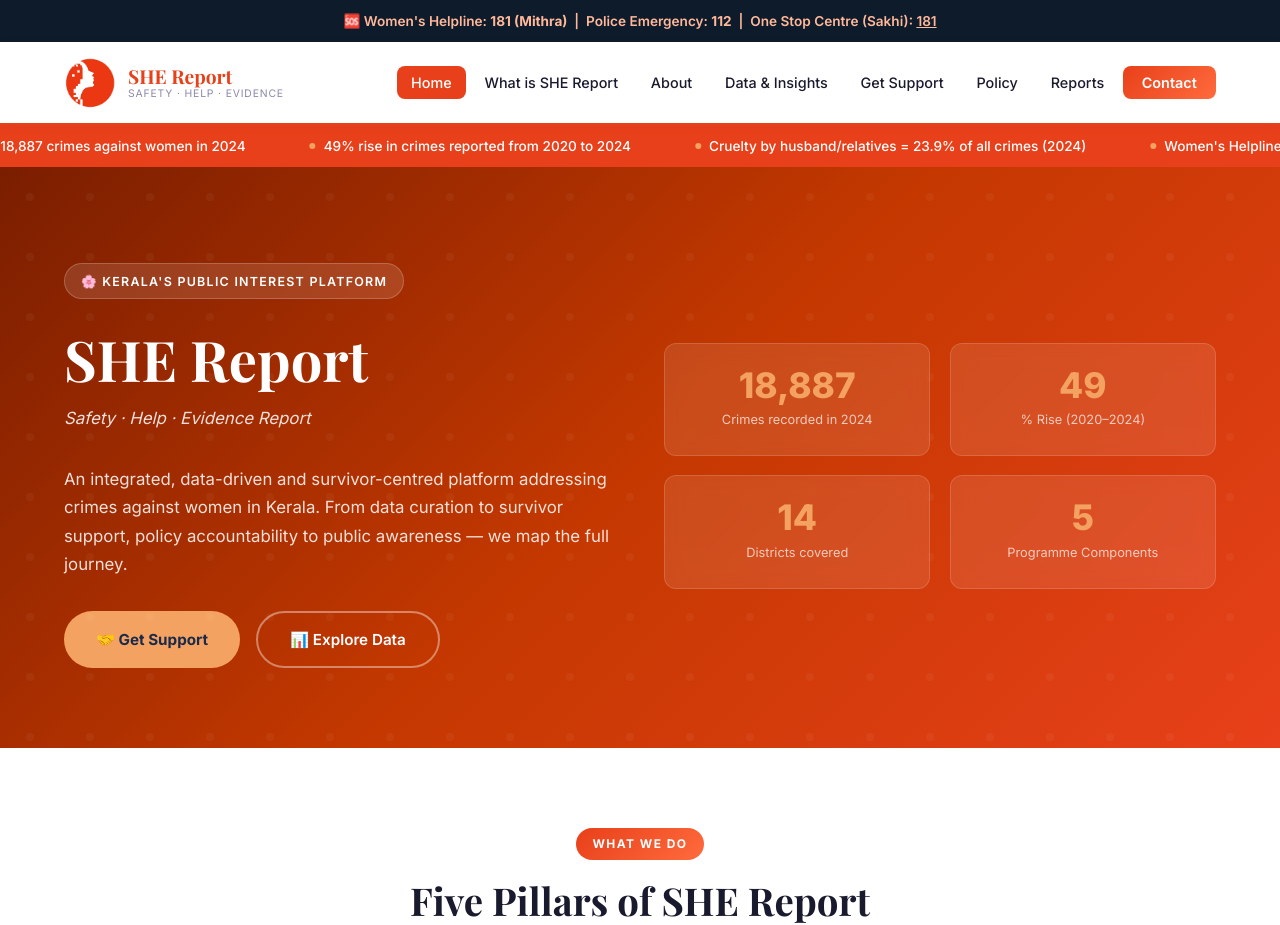
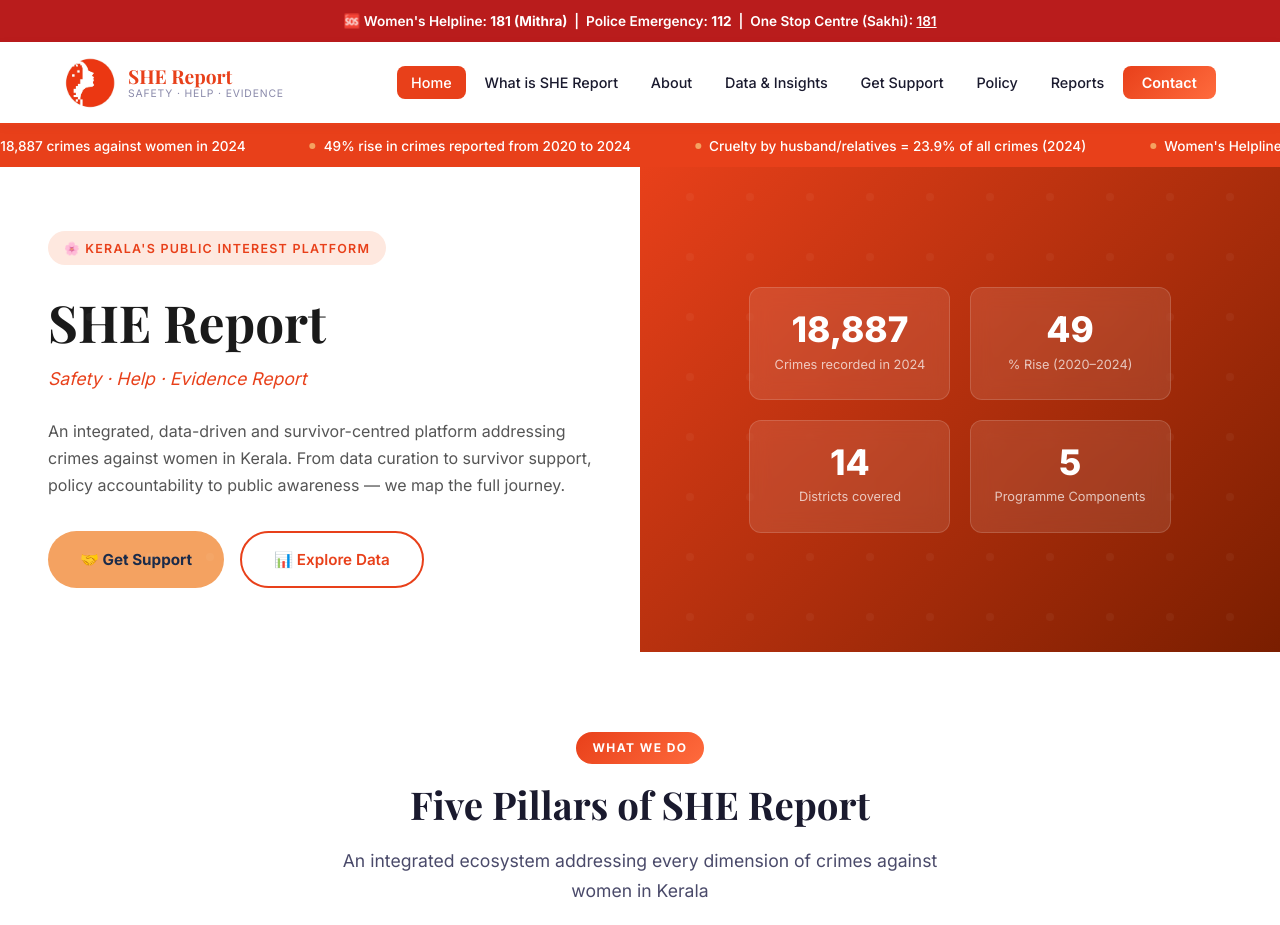
Before and after one commit to athira2622004/shereport, a Django app: page / in a window 1280 px wide. Shown: the top 925 px of the page. Run offline with Django 4.2, Linux system fonts and the light colour scheme; data comes from the database, SQL or seed files in the repository; data that the repository does not hold is empty; parts of the project's set-up code (start-up, migrations or seed data) failed here and were passed over.

Commit message:
change theme

```diff
--- a/core/static/core/css/style.css
+++ b/core/static/core/css/style.css
@@ -1007,8 +1007,8 @@
 }
 
 .emergency-bar {
-  background: #0d1b2a;
-  color: #ffb89a;
+  background: #B91C1C;
+  color: white;
   text-align: center;
   padding: 0.6rem;
   font-size: 0.85rem;
@@ -1016,7 +1016,7 @@
 }
 
 .emergency-bar a {
-  color: #ffb89a;
+  color: white;
   text-decoration: underline;
 }
 
@@ -1121,8 +1121,12 @@
   }
 
   /* ── Hero ── */
+  .hero>div {
+    grid-template-columns: 1fr !important;
+  }
+
   .hero {
-    padding: 2rem 0 2rem;
+    padding: 0;
   }
 
   .hero h1 {
--- a/core/templates/core/home.html
+++ b/core/templates/core/home.html
@@ -22,36 +22,43 @@
 </div>
 
 <!-- HERO -->
-<section class="hero">
-  <div class="hero-inner">
-    <div class="hero-text">
-      <span class="hero-badge">🌸 Kerala's Public Interest Platform</span>
-      <h1>SHE Report</h1>
-      <p class="hero-tagline">Safety · Help · Evidence Report</p>
-      <p>An integrated, data-driven and survivor-centred platform addressing crimes against women in Kerala. From data curation to survivor support, policy accountability to public awareness — we map the full journey.</p>
+<section class="hero" style="background:none; padding:0;">
+  <div style="display:grid; grid-template-columns:1fr 1fr; min-height:480px;">
+
+    <!-- Left — white side -->
+    <div style="background:#fff; padding:4rem 3rem; display:flex; flex-direction:column; justify-content:center;">
+      <span class="hero-badge" style="background:#FEE8DF; color:#E8401A; border:none; margin-bottom:1.5rem; display:inline-block; width:fit-content;">🌸 Kerala's Public Interest Platform</span>
+      <h1 style="color:#1a1a1a; font-size:clamp(2rem,4vw,3.2rem); margin-bottom:0.5rem;">SHE Report</h1>
+      <p style="color:#E8401A; font-style:italic; font-size:1.1rem; margin-bottom:1.5rem;">Safety · Help · Evidence Report</p>
+      <p style="color:#555; font-size:1rem; line-height:1.7; margin-bottom:2rem;">An integrated, data-driven and survivor-centred platform addressing crimes against women in Kerala. From data curation to survivor support, policy accountability to public awareness — we map the full journey.</p>
       <div class="hero-actions">
         <a href="{% url 'get_support' %}" class="btn-primary">🤝 Get Support</a>
-        <a href="{% url 'data_insights' %}" class="btn-secondary">📊 Explore Data</a>
+        <a href="{% url 'data_insights' %}" class="btn-secondary" style="border-color:#E8401A; color:#E8401A;">📊 Explore Data</a>
       </div>
     </div>
+
+    <!-- Right — orange side -->
+    <div style="background:linear-gradient(135deg,#E8401A,#7a1e00); padding:4rem 3rem; display:flex; align-items:center; justify-content:center;">
       <div class="hero-stats">
         <div class="hero-stat-card">
-        <div class="hero-stat-number" data-count="18887">0</div>
+          <div class="hero-stat-number" data-count="18887" style="color:#fff;">0</div>
           <div class="hero-stat-label">Crimes recorded in 2024</div>
         </div>
         <div class="hero-stat-card">
-        <div class="hero-stat-number" data-count="49">0</div>
+          <div class="hero-stat-number" data-count="49" style="color:#fff;">0</div>
           <div class="hero-stat-label">% Rise (2020–2024)</div>
         </div>
         <div class="hero-stat-card">
-        <div class="hero-stat-number" data-count="14">0</div>
+          <div class="hero-stat-number" data-count="14" style="color:#fff;">0</div>
           <div class="hero-stat-label">Districts covered</div>
         </div>
         <div class="hero-stat-card">
-        <div class="hero-stat-number" data-count="5">0</div>
+          <div class="hero-stat-number" data-count="5" style="color:#fff;">0</div>
           <div class="hero-stat-label">Programme Components</div>
         </div>
       </div>
+    </div>
+
   </div>
 </section>
 
@@ -154,7 +161,7 @@
         {% if item.image %}
         <img src="{{ item.image.url }}" alt="{{ item.title }}" style="width:100%; height:180px; object-fit:cover; border-radius:8px; margin-bottom:1rem;">
         {% else %}
-        <div style="width:100%; height:180px; background:linear-gradient(135deg,var(--primary),var(--teal)); border-radius:8px; margin-bottom:1rem; display:flex; align-items:center; justify-content:center; font-size:2.5rem;">📰</div>
+        <div style="width:100%; height:180px; background:linear-gradient(135deg,#E8401A,#FFA040); border-radius:8px; margin-bottom:1rem; display:flex; align-items:center; justify-content:center; font-size:2.5rem;">📰</div>
         {% endif %}
         <div class="news-date">{{ item.date_published|date:"d M Y" }}</div>
         <h4>{{ item.title }}</h4>
```
Also changed, not shown: data_insights/templates/data_insights/data_insights.html (+12 -12 lines). Lines whose indentation alone changed are shown as unchanged.
